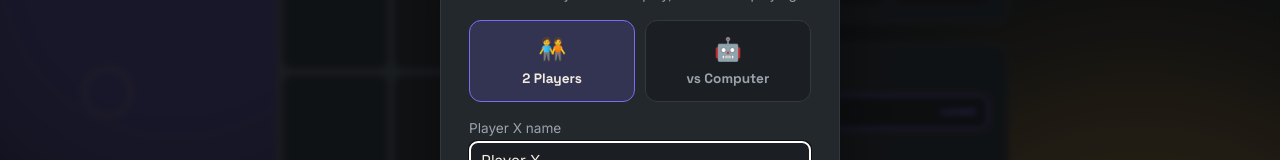
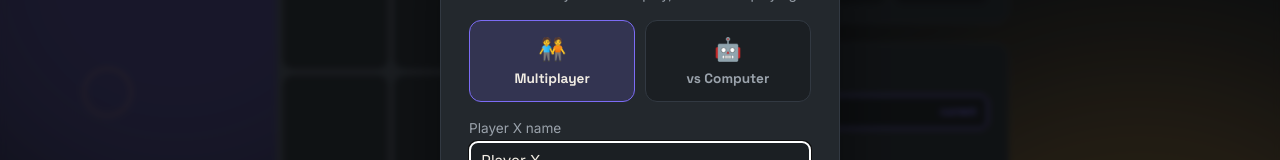
Before and after one commit to KMukendi10/KazadiTicTacToe, a React (Vite) app: page / in a window 1280 px wide. Shown: the part 264-424 px from the top of the page. Built offline with nearby package versions, Linux system fonts and the light colour scheme.

Commit message:
Relabel 2 Players mode as Multiplayer on Setup screen

```diff
--- a/src/components/SetupScreen.jsx
+++ b/src/components/SetupScreen.jsx
@@ -42,7 +42,7 @@ export default function SetupScreen({
             <span className="setup-mode__icon" aria-hidden="true">
               🧑‍🤝‍🧑
             </span>
-            <span>2 Players</span>
+            <span>Multiplayer</span>
           </button>
 
           <button
```
